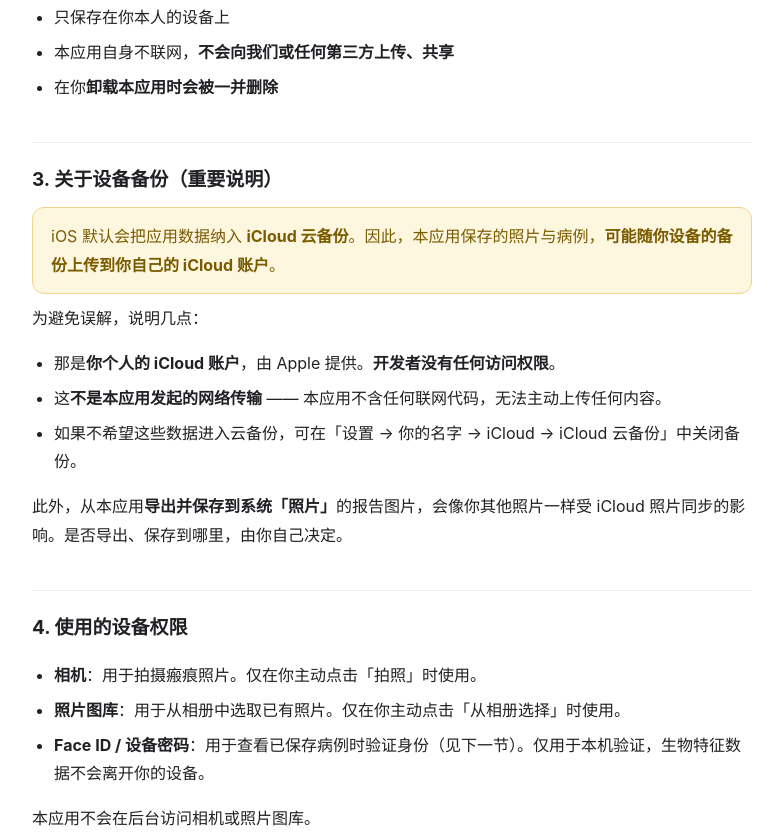
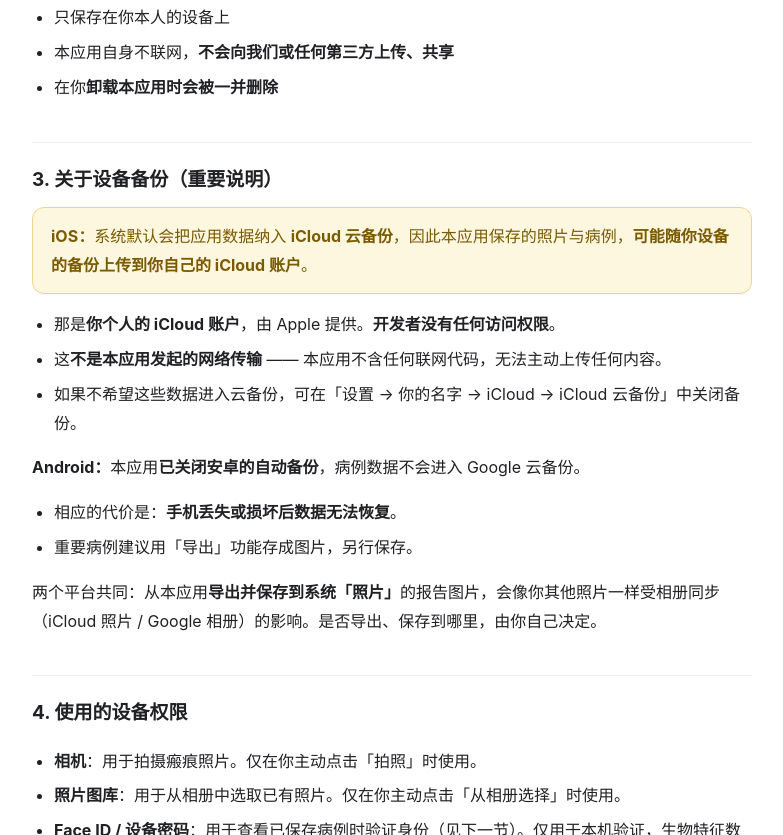
Before and after one commit to 416465879-stack/privacy-policy, a plain HTML site: page index.html in a window 1280 px wide. Shown: the part 681-1516 px from the top of the page, without its empty margins (248-1031 px from the left). Drawn offline with Linux system fonts and the light colour scheme.

Commit message:
隐私政策：备份说明按平台分开，Android 已关闭自动备份
Co-Authored-By: Claude Code <noreply@anthropic.com>

```diff
--- a/index.html
+++ b/index.html
@@ -61,14 +61,18 @@
 </ul>
 
 <h2>3. 关于设备备份（重要说明）</h2>
-<p class="note">iOS 默认会把应用数据纳入 <strong>iCloud 云备份</strong>。因此，本应用保存的照片与病例，<strong>可能随你设备的备份上传到你自己的 iCloud 账户</strong>。</p>
-<p>为避免误解，说明几点：</p>
+<p class="note"><strong>iOS：</strong>系统默认会把应用数据纳入 <strong>iCloud 云备份</strong>，因此本应用保存的照片与病例，<strong>可能随你设备的备份上传到你自己的 iCloud 账户</strong>。</p>
 <ul>
   <li>那是<strong>你个人的 iCloud 账户</strong>，由 Apple 提供。<strong>开发者没有任何访问权限</strong>。</li>
   <li>这<strong>不是本应用发起的网络传输</strong> —— 本应用不含任何联网代码，无法主动上传任何内容。</li>
   <li>如果不希望这些数据进入云备份，可在「设置 → 你的名字 → iCloud → iCloud 云备份」中关闭备份。</li>
 </ul>
-<p>此外，从本应用<strong>导出并保存到系统「照片」</strong>的报告图片，会像你其他照片一样受 iCloud 照片同步的影响。是否导出、保存到哪里，由你自己决定。</p>
+<p><strong>Android：</strong>本应用<strong>已关闭安卓的自动备份</strong>，病例数据不会进入 Google 云备份。</p>
+<ul>
+  <li>相应的代价是：<strong>手机丢失或损坏后数据无法恢复</strong>。</li>
+  <li>重要病例建议用「导出」功能存成图片，另行保存。</li>
+</ul>
+<p>两个平台共同：从本应用<strong>导出并保存到系统「照片」</strong>的报告图片，会像你其他照片一样受相册同步（iCloud 照片 / Google 相册）的影响。是否导出、保存到哪里，由你自己决定。</p>
 
 <h2>4. 使用的设备权限</h2>
 <ul>
```
